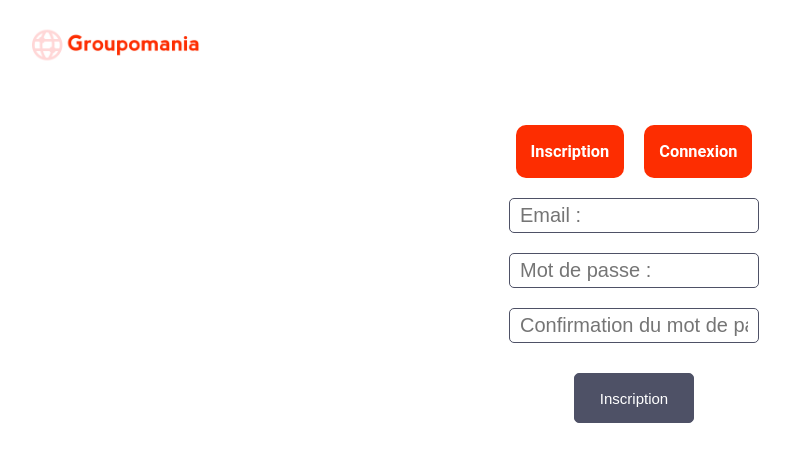
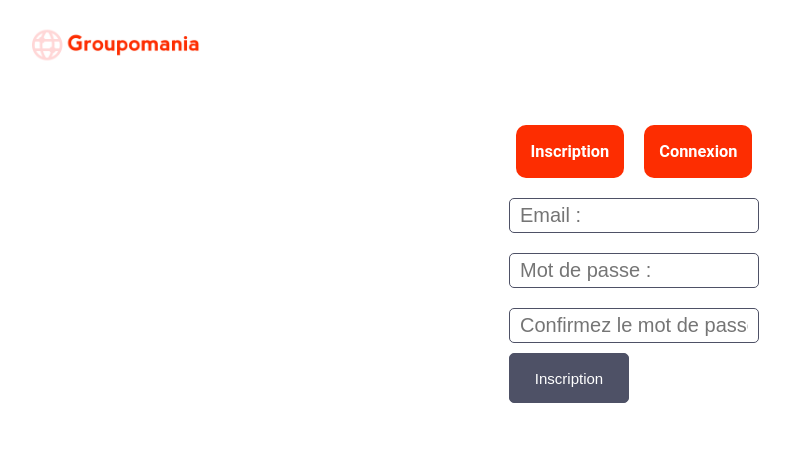
Before and after one commit to lokhiz/P7_leaute, a React (Create React App) app in the folder frontend/react-app/: page / in a window 1280 px wide. Shown: the top 462 px of the page, without its empty margins (6-796 px from the left). Built offline with nearby package versions, Linux system fonts and the light colour scheme.

Commit message:
Confirm Password set

```diff
--- a/frontend/react-app/src/Components/ConfirmPassword.js
+++ b/frontend/react-app/src/Components/ConfirmPassword.js
@@ -1,13 +1,56 @@
-import { yupResolver } from "@hookform/resolvers/yup";
-import * as Yup from "yup";
+import React from 'react'
+import { useForm } from 'react-hook-form'
+import { yupResolver } from '@hookform/resolvers/yup'
+import * as Yup from 'yup'
+import logo from '../assets/icon-left-font.png'
 
-function confirmPassword() {
+export function ConfirmPassword() {
   const formSchema = Yup.object().shape({
     password: Yup.string()
-      .required("Mot de passe requis")
-      .min(3, "Le mot de passe doit contenir au moins 3 caractères"),
+      .required('Mot de passe requis')
+      .min(3, '3 caractères minimum requis'),
     confirmPwd: Yup.string()
       .required('Mot de passe requis')
-      .oneOf([Yup.ref('password')], 'Les mots de passe ne correspondent pas')
-  });
+      .oneOf([Yup.ref('password')], 'Les mots de passe ne correspondent pas'),
+  })
+  const formOptions = { resolver: yupResolver(formSchema) }
+  const { register, handleSubmit, formState } = useForm(formOptions)
+  const { errors } = formState
+  function onSubmit(data) {
+    console.log(JSON.stringify(data, null, 4))
+    return false
+  }
+  return (
+    <form onSubmit={handleSubmit(onSubmit)}>
+      <img src={logo} alt="Groupomania" className="logo" />
+          <input
+            type="email"
+            placeholder="Email :"
+            {...register("email")}
+            required
+          />
+        <div className="form-group">
+          <input
+            name="password"
+            type="password"
+            placeholder='Mot de passe :'
+            {...register('password')}
+            className={`form-control ${errors.password ? 'is-invalid' : ''}`}
+          />
+          <div className="invalid-feedback">{errors.password?.message}</div>
+        </div>
+        <div className="form-group">
+          <input
+            name="confirmPwd"
+            type="password"
+            placeholder='Confirmez le mot de passe'
+            {...register('confirmPwd')}
+            className={`form-control ${errors.confirmPwd ? 'is-invalid' : ''}`}
+          />
+          <div className="invalid-feedback">{errors.confirmPwd?.message}</div>
+
+          <button type="submit">Inscription</button>
+        </div>
+      </form>
+  )
 }
--- a/frontend/react-app/src/Components/Register/Register.js
+++ b/frontend/react-app/src/Components/Register/Register.js
@@ -1,40 +1,10 @@
 import "./Register.css";
-import logo from "../../assets/icon-left-font.png";
-import { useForm } from "react-hook-form";
+import { ConfirmPassword } from "../ConfirmPassword";
 
 export function Register() {
-  const { register, handleSubmit } = useForm();
-  const onSubmit = (data) => console.log(data);
-
   return (
     <div className="Form">
-      <img src={logo} alt="Groupomania" className="logo" />
-      <div className="inputs">
-        <form onSubmit={handleSubmit(onSubmit)}>
-          <input
-            type="email"
-            placeholder="Email :"
-            {...register("email")}
-            required
-          />
-
-          <input
-            type="password"
-            placeholder="Mot de passe :"
-            {...register("password")}
-            required
-          />
-
-          <input
-            type="password"
-            placeholder="Confirmation du mot de passe :"
-            {...register("confirmPassword")}
-            required
-          />
-
-          <button type="submit">Inscription</button>
-        </form>
-      </div>
+      <ConfirmPassword />
     </div>
   );
 }
```
